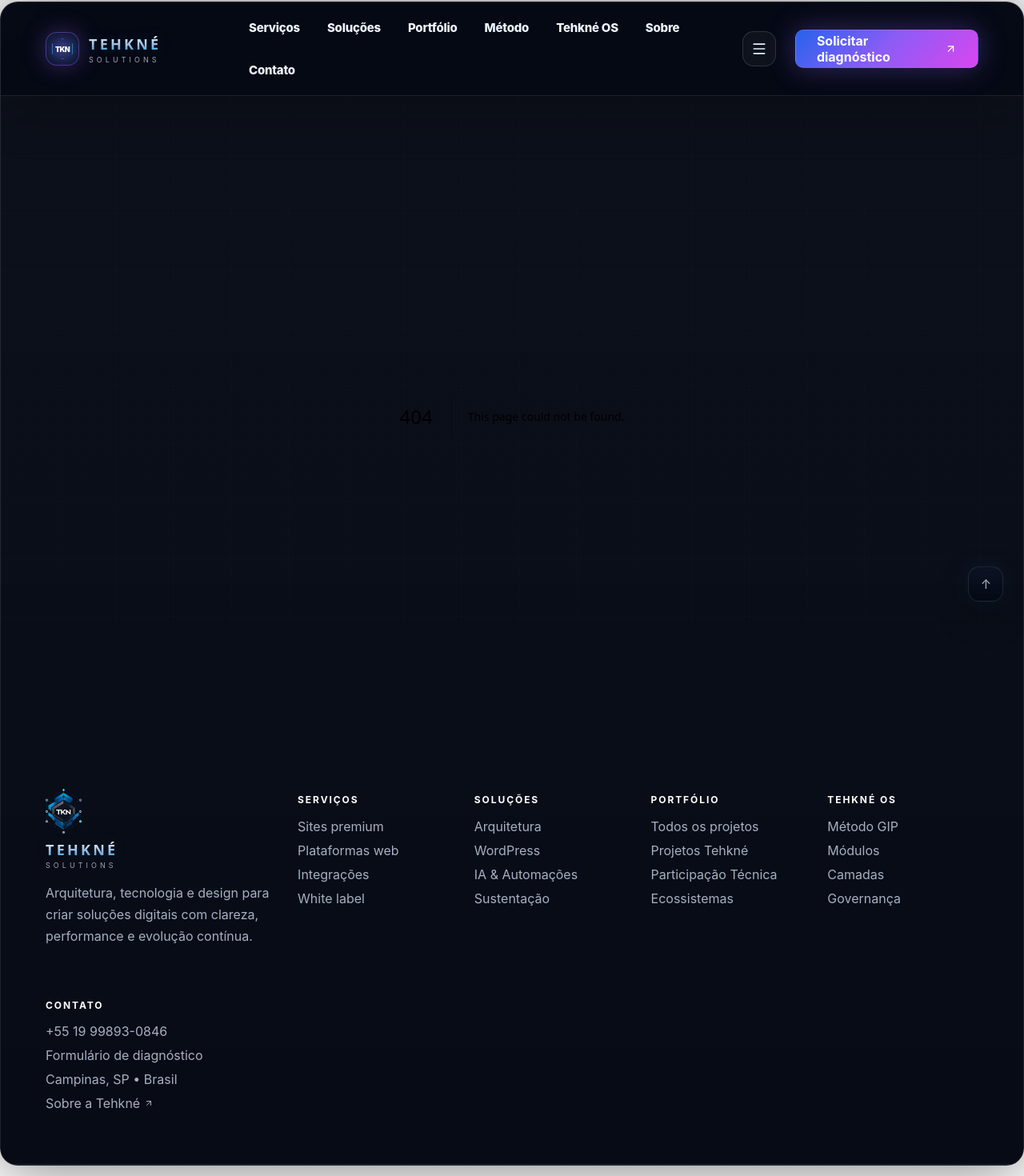
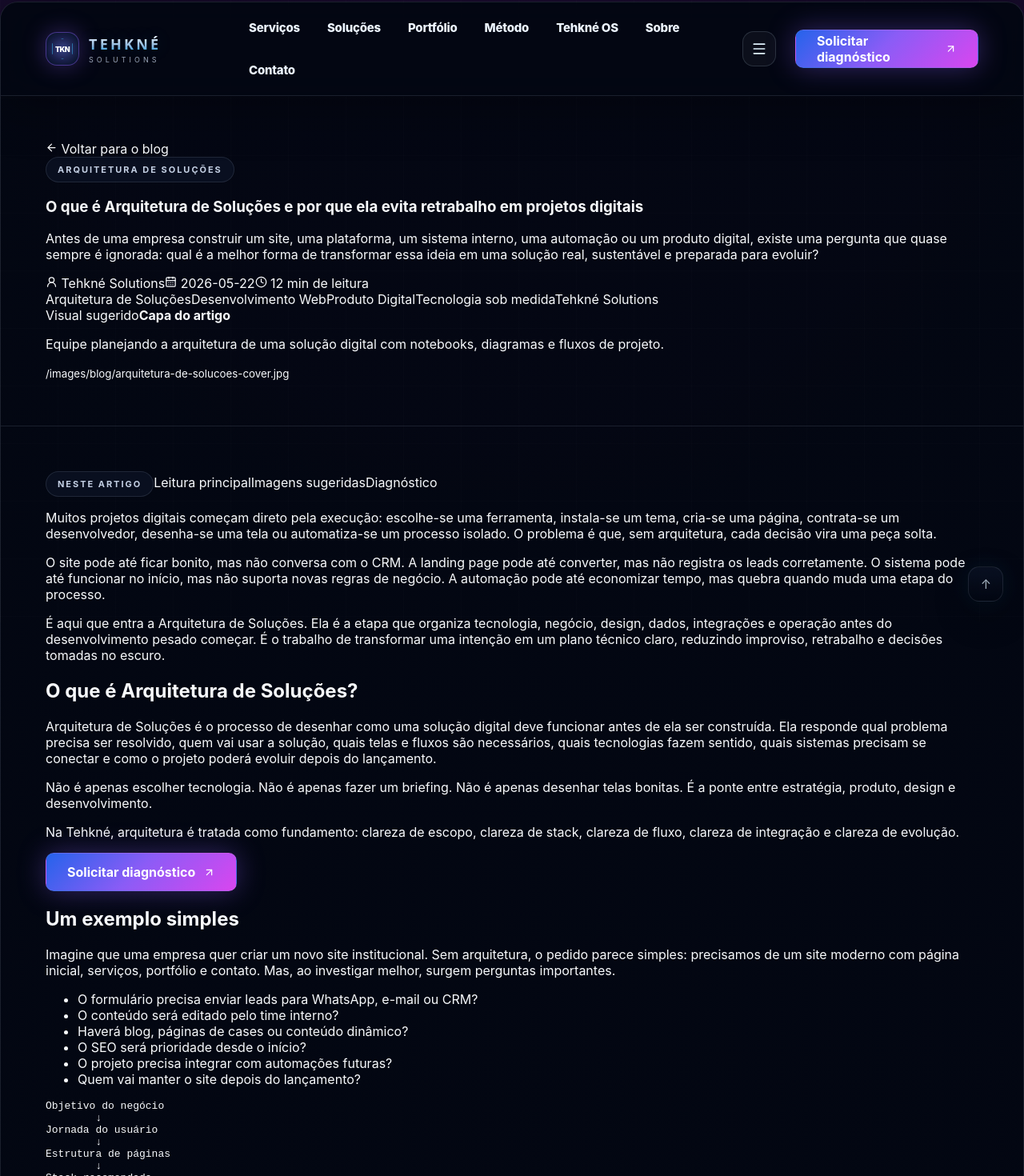
Before and after one commit to Tehkne-Solutions/tehkne-site, a Next.js app: page /blog/o-que-e-arquitetura-de-solucoes in a window 1280 px wide. Before the commit this address had no page. Shown: the part 22-1492 px from the top of the page at 80% size. Built offline with nearby package versions, Linux system fonts and the light colour scheme.

Commit message:
feat: add dynamic blog article page

```diff
--- /dev/null
+++ b/app/blog/[slug]/page.tsx
@@ -0,0 +1,211 @@
+import { ArrowLeft, ArrowUpRight, CalendarDays, Clock, Image as ImageIcon, UserRound } from 'lucide-react';
+import { notFound } from 'next/navigation';
+import { blogPosts, getBlogPost, type BlogBlock } from '../blog-data';
+
+type BlogPostPageProps = {
+  params: {
+    slug: string;
+  };
+};
+
+export function generateStaticParams() {
+  return blogPosts.map((post) => ({ slug: post.slug }));
+}
+
+export function generateMetadata({ params }: BlogPostPageProps) {
+  const post = getBlogPost(params.slug);
+
+  if (!post) {
+    return {
+      title: 'Artigo não encontrado | Tehkné Solutions'
+    };
+  }
+
+  return {
+    title: `${post.title} | Blog Tehkné`,
+    description: post.description,
+    openGraph: {
+      title: post.title,
+      description: post.description,
+      type: 'article',
+      locale: 'pt_BR',
+      images: [post.cover]
+    }
+  };
+}
+
+function BlogBlockRenderer({ block }: { block: BlogBlock }) {
+  if (block.type === 'paragraph') {
+    return <p>{block.text}</p>;
+  }
+
+  if (block.type === 'heading') {
+    return <h2>{block.text}</h2>;
+  }
+
+  if (block.type === 'subheading') {
+    return <h3>{block.text}</h3>;
+  }
+
+  if (block.type === 'quote') {
+    return (
+      <aside className="blog-callout">
+        <p>{block.text}</p>
+        {block.cta && block.href ? (
+          <a className="btn btn-primary coin" href={block.href}>
+            {block.cta} <ArrowUpRight size={15} />
+          </a>
+        ) : null}
+      </aside>
+    );
+  }
+
+  if (block.type === 'list') {
+    return (
+      <ul className="blog-list">
+        {block.items.map((item) => (
+          <li key={item}>{item}</li>
+        ))}
+      </ul>
+    );
+  }
+
+  if (block.type === 'code') {
+    return <pre className="blog-diagram"><code>{block.text}</code></pre>;
+  }
+
+  if (block.type === 'compare') {
+    return (
+      <div className="blog-compare">
+        <article>
+          <h3>{block.leftTitle}</h3>
+          <ul>
+            {block.left.map((item) => (
+              <li key={item}>{item}</li>
+            ))}
+          </ul>
+        </article>
+        <article>
+          <h3>{block.rightTitle}</h3>
+          <ul>
+            {block.right.map((item) => (
+              <li key={item}>{item}</li>
+            ))}
+          </ul>
+        </article>
+      </div>
+    );
+  }
+
+  return null;
+}
+
+export default function BlogPostPage({ params }: BlogPostPageProps) {
+  const post = getBlogPost(params.slug);
+
+  if (!post) {
+    notFound();
+  }
+
+  const relatedPosts = blogPosts.filter((item) => item.slug !== post.slug).slice(0, 3);
+
+  return (
+    <main>
+      <article>
+        <section className="section-frame blog-post-hero">
+          <a className="blog-back" href="/blog">
+            <ArrowLeft size={15} /> Voltar para o blog
+          </a>
+          <div className="blog-post-hero-grid">
+            <div>
+              <span className="eyebrow">{post.category}</span>
+              <h1>{post.title}</h1>
+              <p>{post.intro}</p>
+              <div className="blog-post-meta">
+                <span><UserRound size={15} /> {post.author}</span>
+                <span><CalendarDays size={15} /> {post.date}</span>
+                <span><Clock size={15} /> {post.readingTime}</span>
+              </div>
+              <div className="blog-tags">
+                {post.tags.map((tag) => (
+                  <span key={tag}>{tag}</span>
+                ))}
+              </div>
+            </div>
+            <aside className="blog-cover-card">
+              <span>Visual sugerido</span>
+              <strong>{post.imageSuggestions[0]?.label}</strong>
+              <p>{post.imageSuggestions[0]?.alt}</p>
+              <small>{post.imageSuggestions[0]?.path}</small>
+            </aside>
+          </div>
+        </section>
+
+        <section className="section-frame blog-reading-shell">
+          <aside className="blog-toc">
+            <span className="eyebrow">Neste artigo</span>
+            <a href="#artigo">Leitura principal</a>
+            <a href="#imagens">Imagens sugeridas</a>
+            <a href="#diagnostico">Diagnóstico</a>
+          </aside>
+
+          <div className="blog-content" id="artigo">
+            {post.blocks.map((block, index) => (
+              <BlogBlockRenderer block={block} key={`${block.type}-${index}`} />
+            ))}
+          </div>
+        </section>
+
+        <section className="section-frame blog-images-section" id="imagens">
+          <div className="section-heading inline">
+            <div>
+              <span className="eyebrow">Assets visuais</span>
+              <h2>Imagens gratuitas recomendadas</h2>
+            </div>
+            <p>
+              Use estas indicações para buscar imagens em bancos gratuitos e salvar no caminho indicado dentro de
+              <code> public/images/blog/</code>. Até os arquivos serem adicionados, a página usa placeholders visuais.
+            </p>
+          </div>
+          <div className="blog-image-grid">
+            {post.imageSuggestions.map((image) => (
+              <article key={image.path}>
+                <ImageIcon size={20} />
+                <span>{image.label}</span>
+                <h3>{image.source}</h3>
+                <p><strong>Busca:</strong> {image.query}</p>
+                <p><strong>Alt:</strong> {image.alt}</p>
+                <code>{image.path}</code>
+              </article>
+            ))}
+          </div>
+        </section>
+
+        <section className="section-frame blog-final-cta" id="diagnostico">
+          <div>
+            <span className="eyebrow">Próximo passo</span>
+            <h2>Quer transformar sua ideia em arquitetura clara?</h2>
+            <p>
+              A Tehkné atua como software house, estúdio de produto digital e braço técnico para empresas,
+              agências e operações que precisam construir com clareza, método e evolução contínua.
+            </p>
+          </div>
+          <a className="btn btn-primary coin" href="/contato#contato-form">
+            Solicitar diagnóstico <ArrowUpRight size={16} />
+          </a>
+        </section>
+      </article>
+
+      {relatedPosts.length > 0 ? (
+        <section className="section-frame blog-section">
+          <div className="section-heading inline">
+            <div>
+              <span className="eyebrow">Continue lendo</span>
+              <h2>Outros artigos</h2>
+            </div>
+          </div>
+        </section>
+      ) : null}
+    </main>
+  );
+}
```
